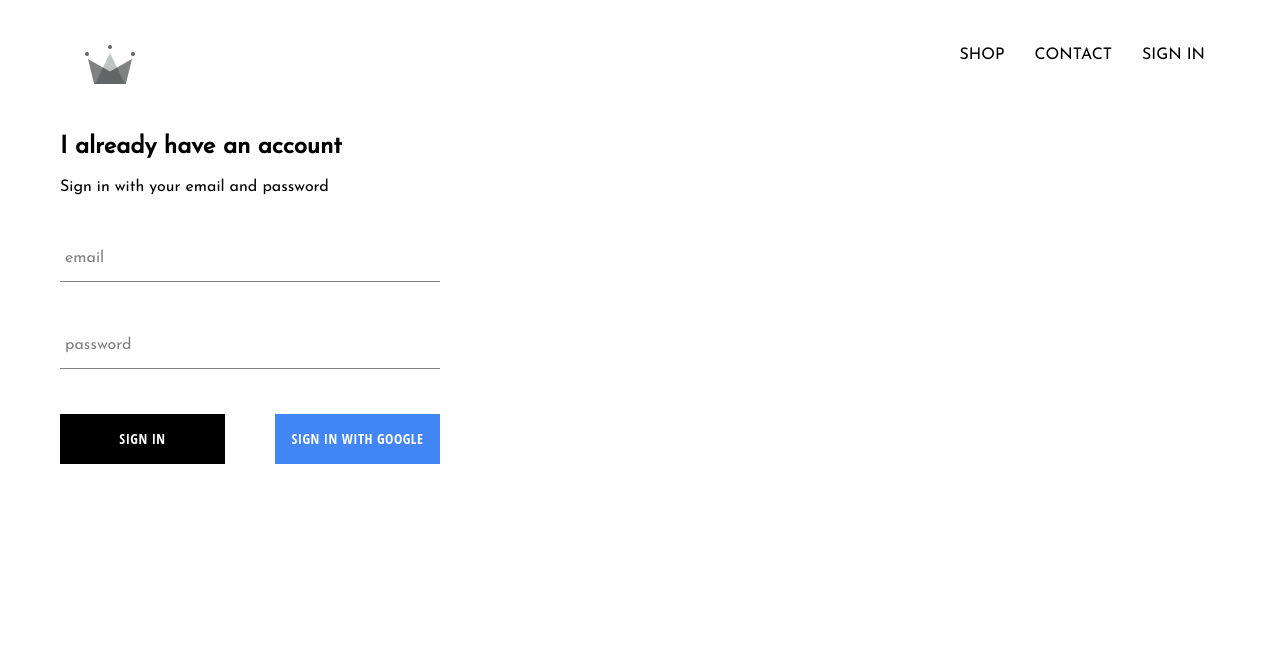
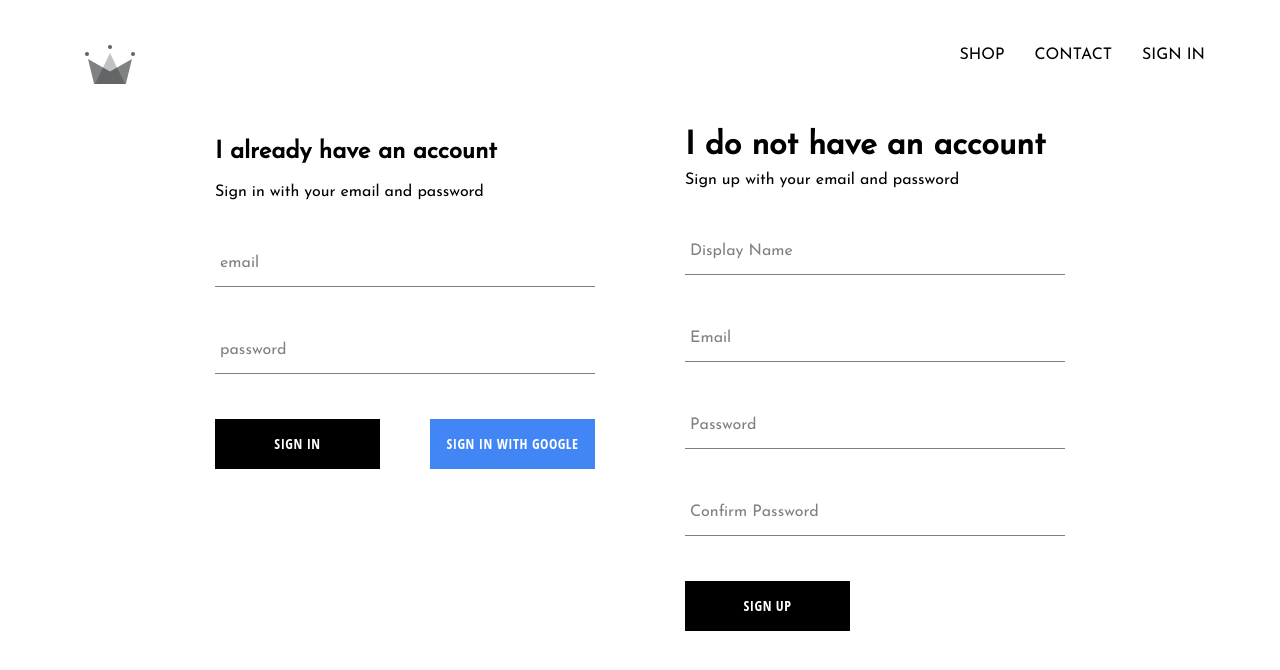
Before and after one commit to Svetanek/shop-with-me, a React (Create React App) app: page /signin in a window 1280 px wide. Shown: the top 670 px of the page. Built offline with nearby package versions, Linux system fonts and the light colour scheme; no server answers.

Commit message:
set up firebase database  storage for authenticated users, added sign-up page

```diff
--- a/src/App.js
+++ b/src/App.js
@@ -4,7 +4,7 @@
 import ShopPage from './pages/shop/shop.component.jsx';
 import Header from './components/header/header.component.jsx';
 import SignInSignUpPage from './pages/sign-in-up-page/sign-in-up-page.component.jsx';
-import { auth } from './firebase/firebase.utils';
+import { auth, createUserProfileDoc } from './firebase/firebase.utils';
 import './App.css';
 
 // const HatsPage = () => (
@@ -24,9 +24,31 @@
   unsubscribeFromAuth = null;
 
   componentDidMount() {
-    this.unsubscribeFromAuth = auth.onAuthStateChanged(user => {
-      this.setState({ currentUser: user });
-      console.log(user);
+    this.unsubscribeFromAuth = auth.onAuthStateChanged(async userAuth => {
+      if (userAuth) {
+        const userRef = await createUserProfileDoc(userAuth);
+
+        userRef.onSnapshot(snapshot => {
+          this.setState(
+            {
+              currentUser: {
+                id: snapshot.id,
+                ...snapshot.data(),
+              },
+            },
+            () => {
+              console.log('STATE===', this.state);
+            }
+          );
+          console.log('ThisState==', this.state);
+        });
+        // console.log(this.state); WILL NOT LOG BECAUSE GOUS AFTER ASYNC FUNC
+      } else {
+        this.setState({ currentUser: userAuth });
+      }
+
+      // this.setState({ currentUser: user });
+      console.log(userAuth);
     });
   }
 
--- /dev/null
+++ b/src/components/sign-up/sign-up.component.jsx
@@ -0,0 +1,93 @@
+import React from 'react';
+import FormInput from '../form-input/form-input.component';
+import Button from '../button/button.component';
+import { auth, createUserProfileDoc } from '../../firebase/firebase.utils';
+import './sign-up.styles.scss';
+// import { tsMethodSignature } from '@babel/types';
+
+class SignUp extends React.Component {
+  constructor() {
+    super();
+    this.state = {
+      displayName: '',
+      email: '',
+      password: '',
+      confirmPassword: '',
+    };
+  }
+  handleSubmit = async event => {
+    event.preventDefault();
+    const { displayName, email, password, confirmPassword } = this.state;
+    if (password !== confirmPassword) {
+      alert("passwords don't match");
+      return;
+    }
+    try {
+      const { user } = await auth.createUserWithEmailAndPassword(
+        email,
+        password
+      );
+      await createUserProfileDoc(user, { displayName });
+      this.setState({
+        displayName: '',
+        email: '',
+        password: '',
+        confirmPassword: '',
+      });
+    } catch (error) {
+      console.error(error);
+    }
+  };
+
+  handleChange = e => {
+    const { name, value } = e.target;
+    this.setState({ [name]: value });
+  };
+
+  render() {
+    const { displayName, email, password, confirmPassword } = this.state;
+    return (
+      <div className="sign-up">
+        <h1 className="title">I do not have an account</h1>
+        <span>Sign up with your email and password</span>
+        <form className="sign-up-form" onSubmit={this.handleSubmit}>
+          <FormInput
+            type="text"
+            name="displayName"
+            value={displayName}
+            onChange={this.handleChange}
+            label="Display Name"
+            required
+          />
+          <FormInput
+            type="email"
+            name="email"
+            value={email}
+            onChange={this.handleChange}
+            label="Email"
+            required
+          />
+          <FormInput
+            type="password"
+            name="password"
+            value={password}
+            onChange={this.handleChange}
+            label="Password"
+            required
+          />
+          <FormInput
+            type="password"
+            name="confirmPassword"
+            value={confirmPassword}
+            onChange={this.handleChange}
+            label="Confirm Password"
+            required
+          />
+          <Button type="submit">SIGN UP</Button>
+        </form>
+      </div>
+    );
+  }
+}
+
+export default SignUp;
--- /dev/null
+++ b/src/components/sign-up/sign-up.styles.scss
@@ -0,0 +1,9 @@
+.sign-up {
+  display: flex;
+  flex-direction: column;
+  width: 380px;
+
+  .title {
+    margin: 10px 0;
+  }
+}
--- a/src/firebase/firebase.utils.js
+++ b/src/firebase/firebase.utils.js
@@ -13,6 +13,28 @@
   measurementId: 'G-WYT0FEBMLY',
 };
 
+export const createUserProfileDoc = async (userAuth, additionalData) => {
+  if (!userAuth) return;
+  const userRef = firestore.doc(`users/${userAuth.uid}`);
+  const snapshot = await userRef.get();
+
+  if (!snapshot.exist) {
+    const { displayName, email } = userAuth;
+    const createdAt = new Date();
+    try {
+      await userRef.set({
+        displayName,
+        email,
+        createdAt,
+        ...additionalData,
+      });
+    } catch (error) {
+      console.log('error creating user', error.message);
+    }
+  }
+  return userRef;
+};
+
 firebase.initializeApp(config);
 
 export const auth = firebase.auth();
--- a/src/pages/sign-in-up-page/sign-in-up-page.component.jsx
+++ b/src/pages/sign-in-up-page/sign-in-up-page.component.jsx
@@ -1,10 +1,12 @@
 import React from 'react';
 import SignIn from '../../components/sign-in/sign-in.component';
+import SignUp from '../../components/sign-up/sign-up.component';
 import './sign-in-up-page.component.scss';
 
 const SignInSignUpPage = () => (
   <div className="sign-in-sign-up">
     <SignIn />
+    <SignUp />
   </div>
 );
 
--- a/src/pages/sign-in-up-page/sign-in-up-page.component.scss
+++ b/src/pages/sign-in-up-page/sign-in-up-page.component.scss
@@ -0,0 +1,6 @@
+.sign-in-sign-up {
+  width: 850px;
+  display: flex;
+  justify-content: space-between;
+  margin: 30px auto;
+}
```
